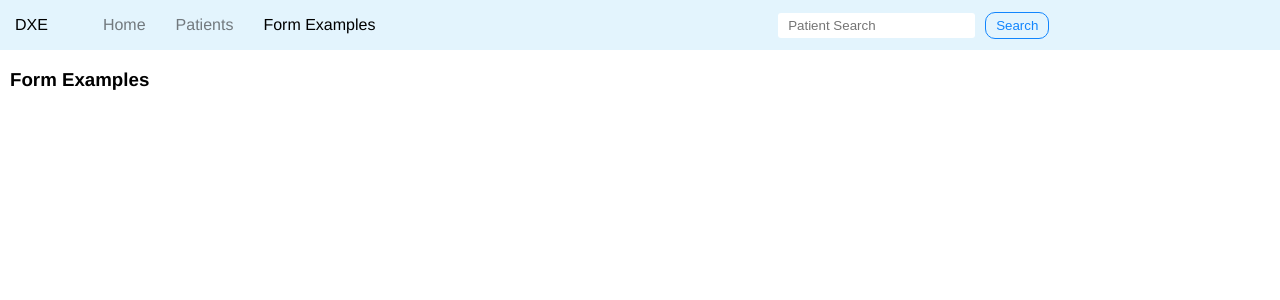
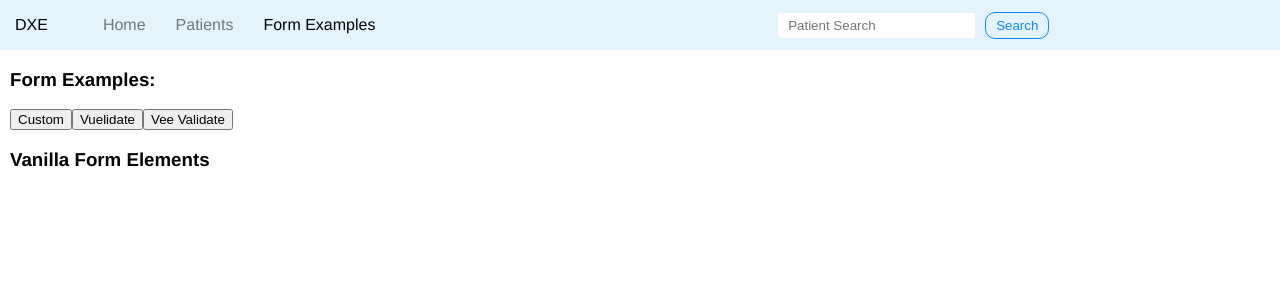
Before and after one commit to DmytroManco/proto_vue, a Vue app: page /forms in a window 1280 px wide. Shown: the top 300 px of the page. Built offline with nearby package versions, Linux system fonts and the light colour scheme; data requests are answered from the project's data file.

Commit message:
Feature: form demo - insert component in view

```diff
--- a/src/views/forms/Form.vue
+++ b/src/views/forms/Form.vue
@@ -1,21 +1,37 @@
 <template>
   <div class="forms">
-    <h3>Form Examples</h3>
+    <h3>Form Examples: </h3>
+    <tabs-component :tabs="tabs"></tabs-component>
   </div>
 </template>
 
 <script lang="ts">
 
-import PatientCard from '@/components/patient/patient-card.vue';
 import { Vue, Component } from 'vue-property-decorator';
+import { Tab } from '@/shared/tabs/tab.d';
+import TabsComponent from '@/shared/tabs/tabs.vue';
 
 @Component({
   name: 'Home',
+  components: {
+    TabsComponent,
+  },
 })
 export default class FormView extends Vue {
-  mounted() {
-    this.$store.dispatch('getPatients');
-  }
+  tabs: Tab[] = [
+    {
+      title: 'Custom',
+      component: 'vanilla-form',
+    },
+    {
+      title: 'Vuelidate',
+      component: 'vuelidate-form',
+    },
+    {
+      title: 'Vee Validate',
+      component: 'vee-validate-form',
+    },
+  ];
 }
 </script>
 
```
Also changed, not shown: src/shared/tabs/tabs.vue (+7 -0 lines).
